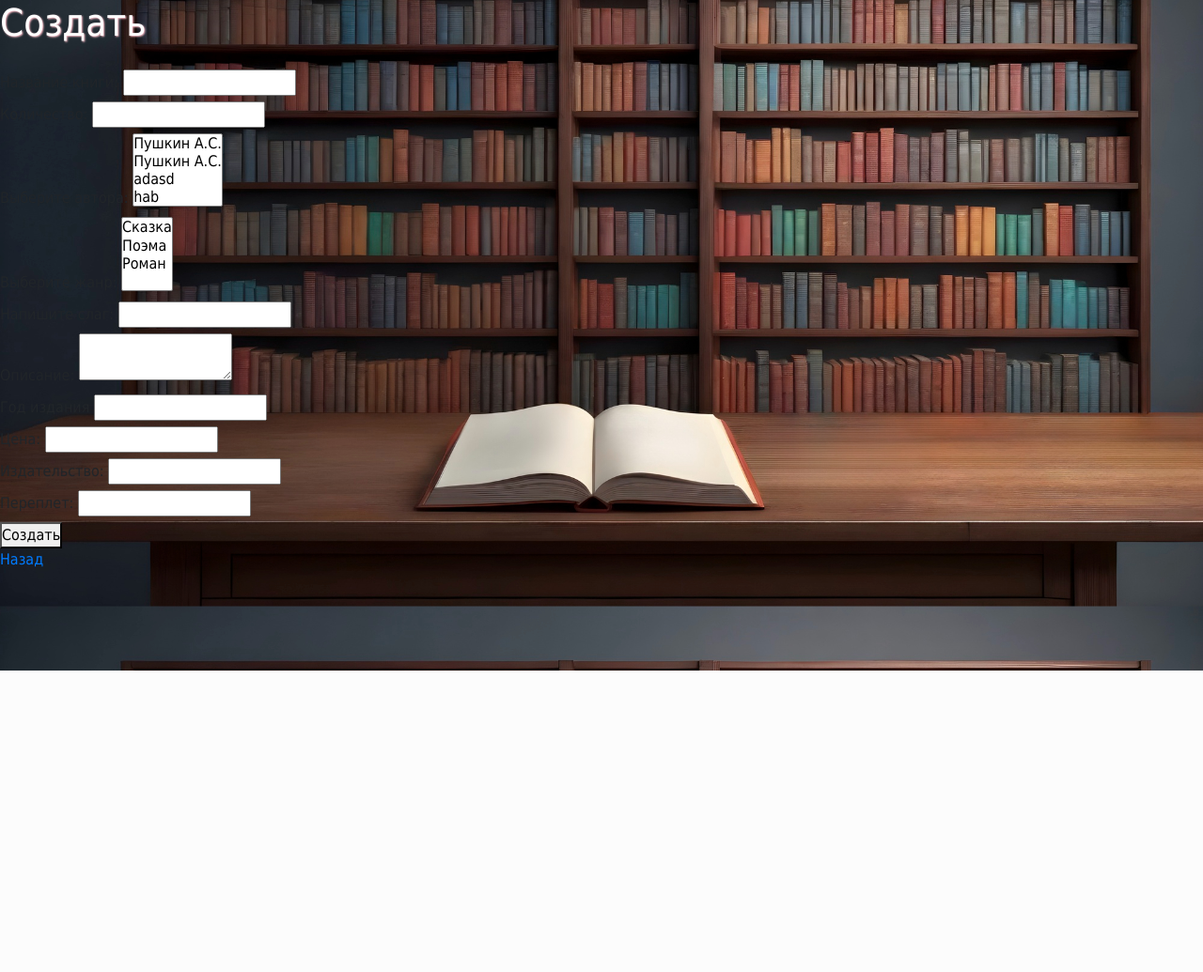
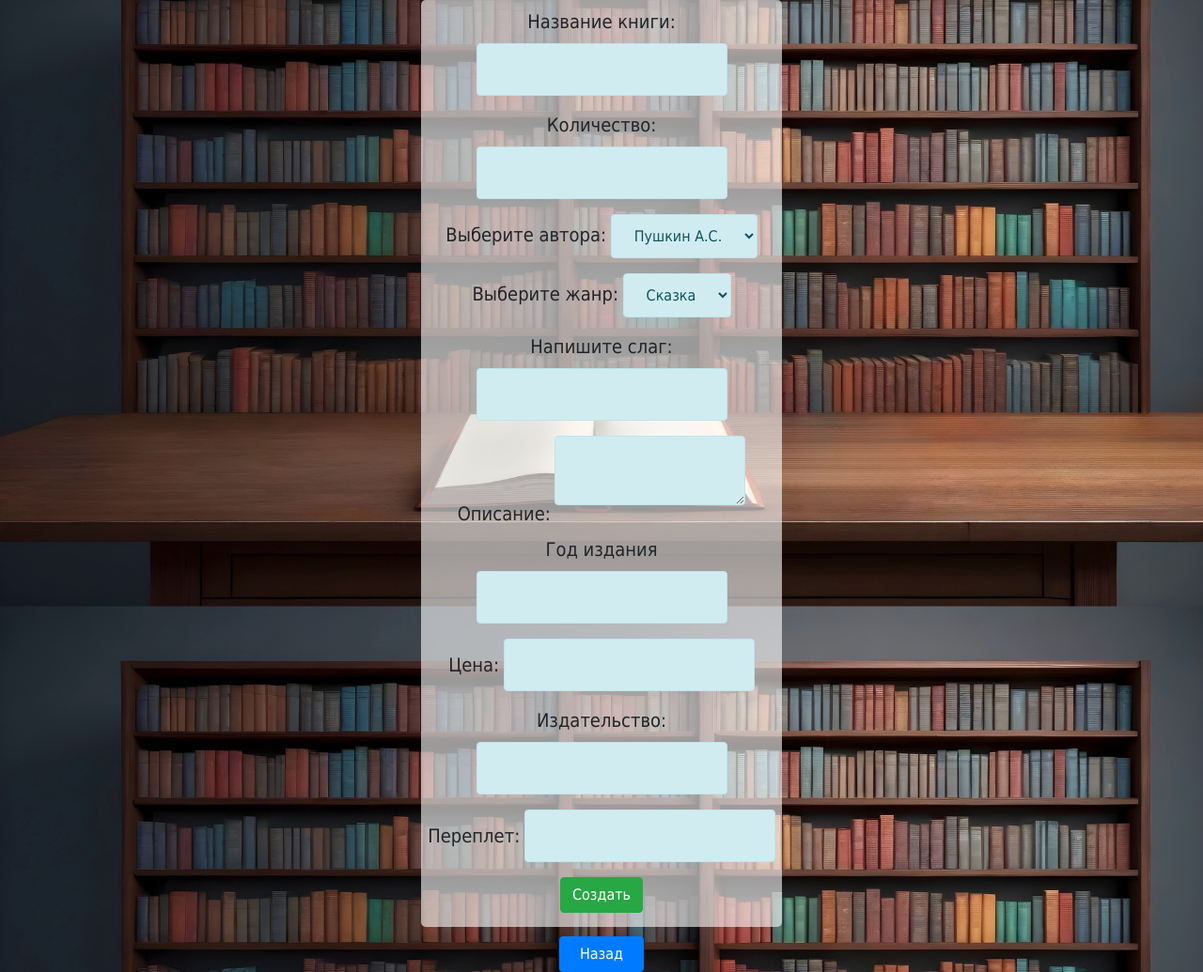
Before and after one commit to d1knight/books, a Django app: page /Books/list/create/ in a window 1280 px wide. Shown: the part 86-1121 px from the top of the page at 94% size. Before the commit the page ends 800 px from the top, so only its background shows below. Run offline with Django 5.2, Linux system fonts and the light colour scheme; data comes from the database, SQL or seed files in the repository; both versions use the stored data as it was after the commit; some libraries are stand-ins or nearby versions.

Commit message:
book create and main book page are ready

```diff
--- a/Library/Books/templates/books/book_create.html
+++ b/Library/Books/templates/books/book_create.html
@@ -1,47 +1,58 @@
 {% extends 'base.html'%}
 {% block header%}
-<h1>Создать</h1>
+
+<div class="box-book">
+
     <form method="post">
         {% csrf_token %}
                 <label for="title">Название книги:</label>
-        <input type="text" name="name" id="name"><br>
+                <input type="text" name="name" id="name" class="alert alert-info" ><br>
 
                 <label for="count">Количество:</label>
-        <input type="number" name="count" id="count"><br>
+                <input class="alert alert-info" type="number" name="count" id="count"><br>
 
                 <label for="authors">Выберите автора:</label>
-        <select name="authors" id="authors" multiple>
+                <select class="alert alert-info"  name="authors" id="authors">
                     {% for author in authors %}
                     <option value="{{ author.id }}">{{ author.name }}</option>
                     {% endfor %}
                 </select><br>
 
                 <label for="genres">Выберите жанр:</label>
-        <select name="genres" id="genres" multiple>
+                <select name="genres" id="genres" class="alert alert-info" >
                     {% for genre in genres %}
                     <option value="{{ genre.id }}">{{ genre.name }}</option>
                     {% endfor %}
                 </select><br>
 
                 <label for="slug">Напишите слаг:</label>
-        <input type="text" name="slug" id="slug"><br>
+                <input class="alert alert-info"  type="text" name="slug" id="slug"><br>
 
                 <label for="description">Описание:</label>
-        <textarea name="description" id="description"></textarea><br>
+                <textarea class="alert alert-info"  name="description" id="description"></textarea><br>
 
                 <label for="publishingYear">Год издания</label>
-        <input type="number" name="publishingYear" id="publishingYear"><br>
+                <input class="alert alert-info"  type="number" name="publishingYear" id="publishingYear"><br>
 
                 <label for="price">Цена:</label>
-        <input type="number" name="price" id="price"><br>
+                <input class="alert alert-info" type="number" name="price" id="price"><br>
 
                 <label for="publication">Издательство:</label>
-        <input type="text" name="publication" id="publication"><br>
+                <input class="alert alert-info"  type="text" name="publication" id="publication"><br>
 
                 <label for="binding">Переплет:</label>
-        <input type="text" name="binding" id="binding"> <br>
+                <input class="alert alert-info"  type="text" name="binding" id="binding"> <br>
 
-        <button type="submit">Создать</button>
+
+            <button type="submit" class="btn btn-success">Создать</button>
+
+
+
     </form>
-    <a href="{% url 'book_list' %}">Назад</a>
+
+</div>
+<div class="footer">
+    <a href="{% url 'book_list' %}" class="btn btn-primary">Назад</a>
+</div>
+
 {% endblock %}
--- a/Library/Library/static/library/css/style.css
+++ b/Library/Library/static/library/css/style.css
@@ -340,3 +340,60 @@ table .remove-btn {
     text-decoration: none;
     color: #ddd;
 }
+
+.add-list{
+    display: flex;
+    justify-content: center;
+    background-color: rgba(255, 255, 255, 0.5);
+}
+
+.add-list input[type=text],textarea {
+    border: none;
+    border-radius: 3px;
+    border-bottom: 1px solid black;
+    background-color: rgba(255, 255, 255, 0.6);
+    width: auto;
+}
+
+.add-list div {
+    width: 60%;
+    display: flex;
+    justify-content: space-between;
+    margin: 10px;
+
+}
+
+.add-list button{
+    margin-bottom: 15px;
+}
+
+.box-book{
+    padding-top: 0;
+    border-radius: 5px;
+    display: flex;
+    justify-content: center;
+    background-color: rgba(255, 255, 255, 0.6);
+    text-align: center;
+    margin: 0 35%;
+}
+.box-book label,input{
+font-size: 20px;
+}
+
+.box-book button {
+    margin-bottom: 15px;
+}
+
+.footer {
+    display: flex;
+    justify-content: center;
+}
+.footer a{
+    width: 90px;
+    margin-top: 10px;
+}
+
+.book-title {
+    display: flex;
+    justify-content: center;
+}
```
Also changed, not shown: Library/Books/templates/books/books.html (+15 -3 lines), Library/authors/templates/authors/author_create.html (+24 -10 lines), Library/db.sqlite3. Lines whose indentation alone changed are shown as unchanged.
